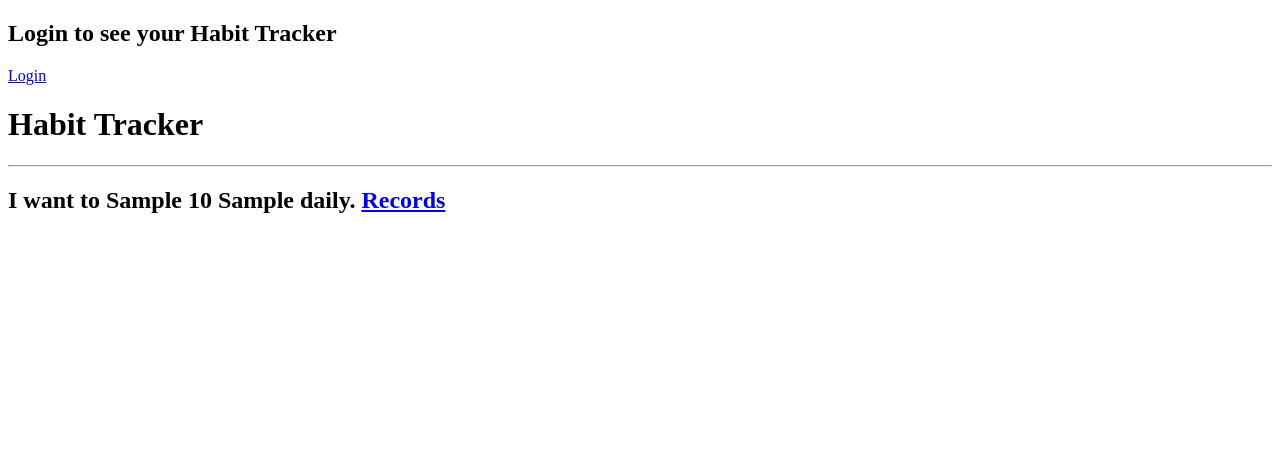
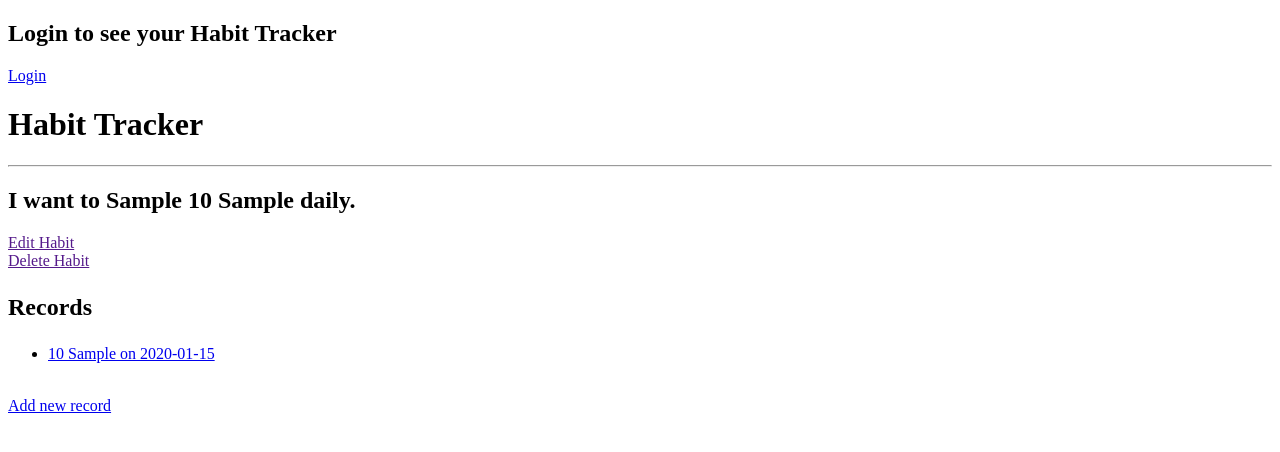
Before and after one commit to Momentum-Team-14/django-habit-tracker-cbmosley, a Django app: page /habit_detail/1/ in a window 1280 px wide. Shown: the top 452 px of the page. Run offline with Django 4.2, Linux system fonts and the light colour scheme; tables that the repository leaves empty hold one stand-in row (values such as "Sample post"); parts of the project's set-up code (start-up, migrations or seed data) failed here and were passed over.

Commit message:
Added add new habit and add new record function to the website.

```diff
--- a/habit_tracker_app/models.py
+++ b/habit_tracker_app/models.py
@@ -32,4 +32,4 @@ class DailyRecord(models.Model):
     #unit = models.CharField(max_length=10)
 
     def __str__(self):
-        return f"{self.daily_amount} {self.habit.unit}"
+        return f"{self.daily_amount} {self.habit.unit} on {self.date}"
--- a/habit_tracker_app/templates/habits/habit_detail.html
+++ b/habit_tracker_app/templates/habits/habit_detail.html
@@ -1,11 +1,21 @@
 {% extends 'base.html' %} {% block content %}
 <header>
-  <h2>{{ habit }} <a href="{% url 'list_records' %}">Records</a></h2>
+  <h2>{{ habit }}</h2>
+  <div><a href="">Edit Habit</a></div>
+  <div><a href="">Delete Habit</a></div>
+  <h2>
+    <p>Records</p>
+  </h2>
 </header>
 <ul>
-  {% for record in records %}
-  <li><a href="{% url 'record_detail' pk=record.pk %}">{{ record }}</a></li>
+  {% for habit_record in habit_records %}
+  <li>
+    <a href="{% url 'record_detail' pk=habit_record.pk %}"
+      >{{ habit_record }}</a
+    >
+  </li>
   {% endfor %}
 </ul>
-
+<br />
+<div><a href="{% url 'add_record' %}">Add new record</a></div>
 {% endblock %}
--- a/habit_tracker_app/templates/habits/habit_home.html
+++ b/habit_tracker_app/templates/habits/habit_home.html
@@ -12,4 +12,6 @@
   </li>
   {% endfor %}
 </ul>
+<br />
+<div><a href="{% url 'add_habit' %}">Add new habit</a></div>
 {% endblock %}
--- a/habit_tracker_app/templates/habits/list_records.html
+++ b/habit_tracker_app/templates/habits/list_records.html
@@ -1,7 +1,9 @@
 {% extends 'base.html' %} {% block content %} Records:
 <ul>
   {% for record in records %}
-  <li><a href="{% url 'record_detail' pk=record.pk %}">{{ record }}</a></li>
+  <li>
+    <a href="{% url 'record_detail' pk=record.pk %}">{{ record.date }}</a>
+  </li>
   {% endfor %}
 </ul>
 {% endblock %}
--- a/habit_tracker_app/urls.py
+++ b/habit_tracker_app/urls.py
@@ -5,6 +5,8 @@ urlpatterns = [
     path('', views.index, name='index'),
     path('habit_home', views.list_habits, name="habit_home"),
     path('habit_detail/<int:pk>/', views.habit_detail, name="habit_detail"),
-    path('list_records/', views.list_records, name="list_records"),
-    path('record_detail/<int:pk>/', views.record_detail, name="record_detail")
+    path("habit/new", views.add_habit, name="add_habit"),
+
+    path('record_detail/<int:pk>/', views.record_detail, name="record_detail"),
+    path("record/new", views.add_record, name="add_record"),
 ]
--- a/habit_tracker_app/views.py
+++ b/habit_tracker_app/views.py
@@ -1,5 +1,7 @@
 from django.shortcuts import render, get_object_or_404, redirect
+from django.contrib.auth.decorators import login_required
 from .models import CustomUser, Habit, DailyRecord
+from .forms import HabitForm, DailyRecordForm
 # Create your views here.
 
 
@@ -8,6 +10,7 @@ def index(request):
     return render(request, 'habits/index.html', {})
 
 
+@login_required
 def list_habits(request):
     habits = Habit.objects.filter(user=request.user)
     return render(request, 'habits/habit_home.html', {"habits": habits})
@@ -15,22 +18,54 @@ def list_habits(request):
 
 def habit_detail(request, pk):
     habit = get_object_or_404(Habit, pk=pk)
-    return render(request, "habits/habit_detail.html", {"habit": habit})
+    habit_records = DailyRecord.objects.filter(habit=pk)
+    return render(request, "habits/habit_detail.html", {"habit": habit, "habit_records": habit_records})
 
 
-def list_records(request):
-    records = DailyRecord.objects.filter(record=Habit.record)
-    return render(request, "habits/list_records.html", {"records": records})
+def add_habit(request):
+    if request.method == "POST":
+        form = HabitForm(data=request.POST)
+        if form.is_valid():
+            habit = form.save(commit=False)
+            habit.user = request.user
+            habit.save()
+
+            return redirect("habit_home")
+    else:
+        form = HabitForm()
+
+    return render(request, "habits/add_habit.html", {"form": form})
+
+
+def add_record(request):
+    if request.method == "POST":
+        form = DailyRecordForm(data=request.POST)
+        if form.is_valid():
+            habit_record = form.save(commit=False)
+            habit_record.user = request.user
+            habit_record.save()
+
+            return redirect("habit_detail", pk=habit_record.pk)
+    else:
+        form = DailyRecordForm()
+
+    return render(request, "habits/add_record.html", {"form": form})
+# def list_records(request):
+#     records = DailyRecord.objects.all()
+#     return render(request, "habits/list_records.html", {"records": records})
 
 
 def record_detail(request, pk):
     record = get_object_or_404(DailyRecord, pk=pk)
     return render(request, "habits/record_detail.html", {"record": record})
 
+
 # def create_habit(request):
 #     if request.methond == "POST":
 #         form = HabitForm(request.POST)
 #         if form.is_valid():
 #             habit = form.save()
-#             return
-#             redirec
+#             return redirect('habit_home')
+#     else:
+#         form = HabitForm()
+#     return render(request, '')
```
Also changed, not shown: habit_tracker_app/forms.py (added, +16 -0 lines), habit_tracker_app/templates/habits/add_habit.html (added, +13 -0 lines), habit_tracker_app/templates/habits/add_record.html (added, +13 -0 lines), habit_tracker_app/templates/habits/record_detail.html (+7 -6 lines).
